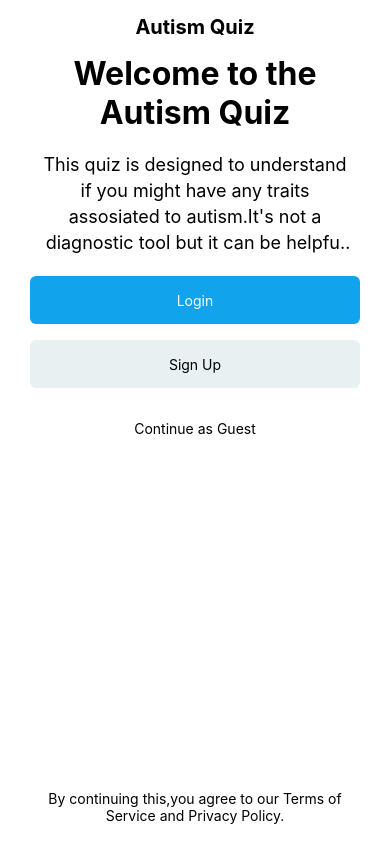
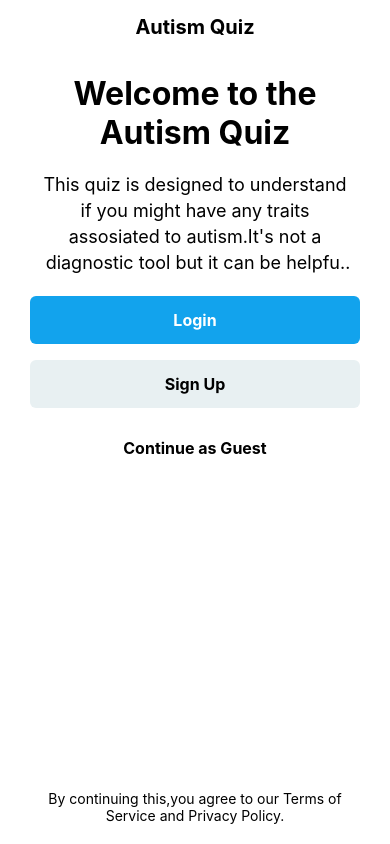
Before and after one commit to RehmanMalik947/Autism-Quiz, a React Native app: screen /Home in a window 390 px wide. Built offline with nearby package versions, Linux system fonts and the light colour scheme; some icons are missing.

Commit message:
Complete Login Screen

```diff
--- a/App.tsx
+++ b/App.tsx
@@ -9,7 +9,7 @@ import SignUpScreen from './Screens/SignUpScreen';
 const stack = createNativeStackNavigator();
 function RootLayout () {
   return (
-    <stack.Navigator initialRouteName="Home" screenOptions={{headerShown:false}}>
+    <stack.Navigator initialRouteName="Login" screenOptions={{headerShown:false}}>
       <stack.Screen name="Home" component={HomeScreen} />
       <stack.Screen name="Login" component={LoginScreen} />
       <stack.Screen name="SignUp" component={SignUpScreen} />
--- a/Components/Button.tsx
+++ b/Components/Button.tsx
@@ -13,16 +13,17 @@ interface ButtonProps {
   ButtonBg?: string;
   style?: ViewStyle | ViewStyle[];
   TextColor?: string;
-  OnPress?:()=>void
+  OnPress?:()=>void,
+  defaultWidth?:string
 }
 
-const Button = ({ ButtonText, style, TextColor, ButtonBg,OnPress }: ButtonProps) => {
+const Button = ({ ButtonText, style, TextColor, ButtonBg,OnPress,defaultWidth }: ButtonProps) => {
   return (
     <TouchableOpacity
       style={[ButtonStyles.btn, style, { backgroundColor: ButtonBg }]}
       onPress={OnPress}
     >
-      <Text style={{ color: TextColor }}>{ButtonText}</Text>
+      <Text style={{ color: TextColor ,fontWeight:'bold',fontSize:16}}>{ButtonText}</Text>
     </TouchableOpacity>
   );
 };
@@ -32,10 +33,11 @@ export default Button;
 const ButtonStyles = StyleSheet.create({
   btn: {
     display: 'flex',
+    flexDirection:'row',
     justifyContent: 'center',
     alignItems: 'center',
-    width: '90%',
     height: 48,
     borderRadius: RADIUS.sm,
+
   },
 });
--- /dev/null
+++ b/Components/InputBox.tsx
@@ -0,0 +1,31 @@
+import { StyleSheet, Text, TextInput, View, ViewStyle } from 'react-native';
+import React from 'react';
+import { RADIUS } from '../Constants/Constants';
+
+interface InputProps {
+  placeholder?: string;
+  bgColor?: string;
+  style?: ViewStyle;
+}
+const InputBox = ({ placeholder, bgColor, style }: InputProps) => {
+  return (
+    <TextInput
+      style={[TextInputStyles.input, style, { backgroundColor: bgColor }]}
+      placeholder={placeholder}
+    ></TextInput>
+  );
+};
+
+export default InputBox;
+
+const TextInputStyles = StyleSheet.create({
+  input: {
+    display: 'flex',
+    justifyContent: 'center',
+    alignItems: 'center',
+    width: '90%',
+    height: 54,
+    borderRadius: RADIUS.sm,
+    padding:16
+  },
+});
--- /dev/null
+++ b/Components/Spacer.tsx
@@ -0,0 +1,11 @@
+import { StyleSheet, Text, View } from 'react-native'
+import React from 'react'
+
+const Spacer = () => {
+  return (
+    <View style={{ height: 20 }}>
+      </View>
+  )
+}
+
+export default Spacer
--- a/Screens/HomeScreen.tsx
+++ b/Screens/HomeScreen.tsx
@@ -11,6 +11,7 @@ import {
   SPACING,
 } from '../Constants/Constants';
 import Button from '../Components/Button';
+import Spacer from '../Components/Spacer';
 
 const HomeScreen = () => {
   const navigation = useNavigation();
@@ -18,28 +19,28 @@ const HomeScreen = () => {
     <SafeAreaView style={{ flex: 1 }}>
       <Header
         title="Autism Quiz"
-        leftIcon={<ArrowLeft />}
-        onPressLeft={() => navigation.goBack()}
       />
       <View style={styles.container}>
+      <Spacer/>
         <Text numberOfLines={2} style={styles.Heading}>
           Welcome to the Autism Quiz
         </Text>
-        <View style={{ height: SPACING.xl }}></View>
+       <Spacer/>
         <Text numberOfLines={4} style={styles.subHeading}>
           This quiz is designed to understand if you might have any traits
           assosiated to autism.It's not a diagnostic tool but it can be helpful
           straight point.{' '}
         </Text>
-        <View style={{ height: SPACING.xl }}></View>
+       <Spacer/>
         <View style={styles.btnContainer}>
           <Button
             ButtonText="Login"
             TextColor="white"
             ButtonBg={COLORS.primary}
+            style={{width:'90%'}}
           />
-          <Button ButtonText="Sign Up" ButtonBg={COLORS.secondary} />
-          <Button ButtonText="Continue as Guest" />
+          <Button ButtonText="Sign Up" ButtonBg={COLORS.secondary} style={{width:'90%'}} />
+          <Button ButtonText="Continue as Guest"  style={{width:'90%'}}/>
         </View>
         <View>
           <Text style={styles.bottomText}>
@@ -47,7 +48,7 @@ const HomeScreen = () => {
             Policy.
           </Text>
         </View>
-        <View style={{ height: SPACING.xl }}></View>
+        <Spacer/>
       </View>
     </SafeAreaView>
   );
--- a/Screens/LoginScreen.tsx
+++ b/Screens/LoginScreen.tsx
@@ -1,15 +1,66 @@
-import { StyleSheet, Text, View } from 'react-native'
-import React from 'react'
-import { SafeAreaView } from 'react-native-safe-area-context'
+import { StyleSheet, Text, View } from 'react-native';
+import React from 'react';
+import { SafeAreaView } from 'react-native-safe-area-context';
+import Header from '../Components/Header';
+import InputBox from '../Components/InputBox';
+import Button from '../Components/Button';
+import { COLORS } from '../Constants/Constants';
+import Spacer from '../Components/Spacer';
 
 const LoginScreen = () => {
   return (
-    <SafeAreaView>
-      <Text>LoginScreen</Text>
+    <SafeAreaView style={{ flex: 1 }}>
+      <Header title="Autism Quiz" />
+      <View style={styles.container}>
+      <Spacer/>
+        <View style={styles.btnContainer}>
+          <InputBox placeholder="Email" bgColor="#E8F0F2" />
+          <InputBox placeholder="Password" bgColor="#E8F0F2" />
+        </View>
+        <Spacer />
+        <View style={styles.forgetPass}>
+          <Text>Forgot Password?</Text>
+        </View>
+        <Spacer />
+        <Button
+          ButtonText="Login"
+          ButtonBg={COLORS.primary}
+          TextColor="white"
+          style={{ marginInline: 'auto',width:'90%' }}
+        />
+        <Spacer />
+        <Text style={{ textAlign: 'center' }}>Or login with</Text>
+        <Spacer/>
+        <View style={styles.loginButtons}>
+          <Button ButtonText='Google' ButtonBg={COLORS.secondary} style={{flex:1}}/>
+          <View style={{width:16}}/>
+          <Button ButtonText='Facebook' ButtonBg={COLORS.secondary} style={{flex:1}}/>
+        </View>
+      </View>
     </SafeAreaView>
-  )
-}
+  );
+};
 
-export default LoginScreen
+export default LoginScreen;
 
-const styles = StyleSheet.create({})
+const styles = StyleSheet.create({
+  container: {
+    flex: 1,
+    backgroundColor: 'white',
+    paddingHorizontal: 12,
+  },
+  btnContainer: {
+    display: 'flex',
+    alignItems: 'center',
+    gap: 16,
+  },
+  forgetPass: {
+    paddingHorizontal: 24,
+  },
+  loginButtons:{
+    flexDirection:'row',
+    justifyContent:'center',
+    alignItems:'center',
+    paddingHorizontal:20
+  }
+});
```
